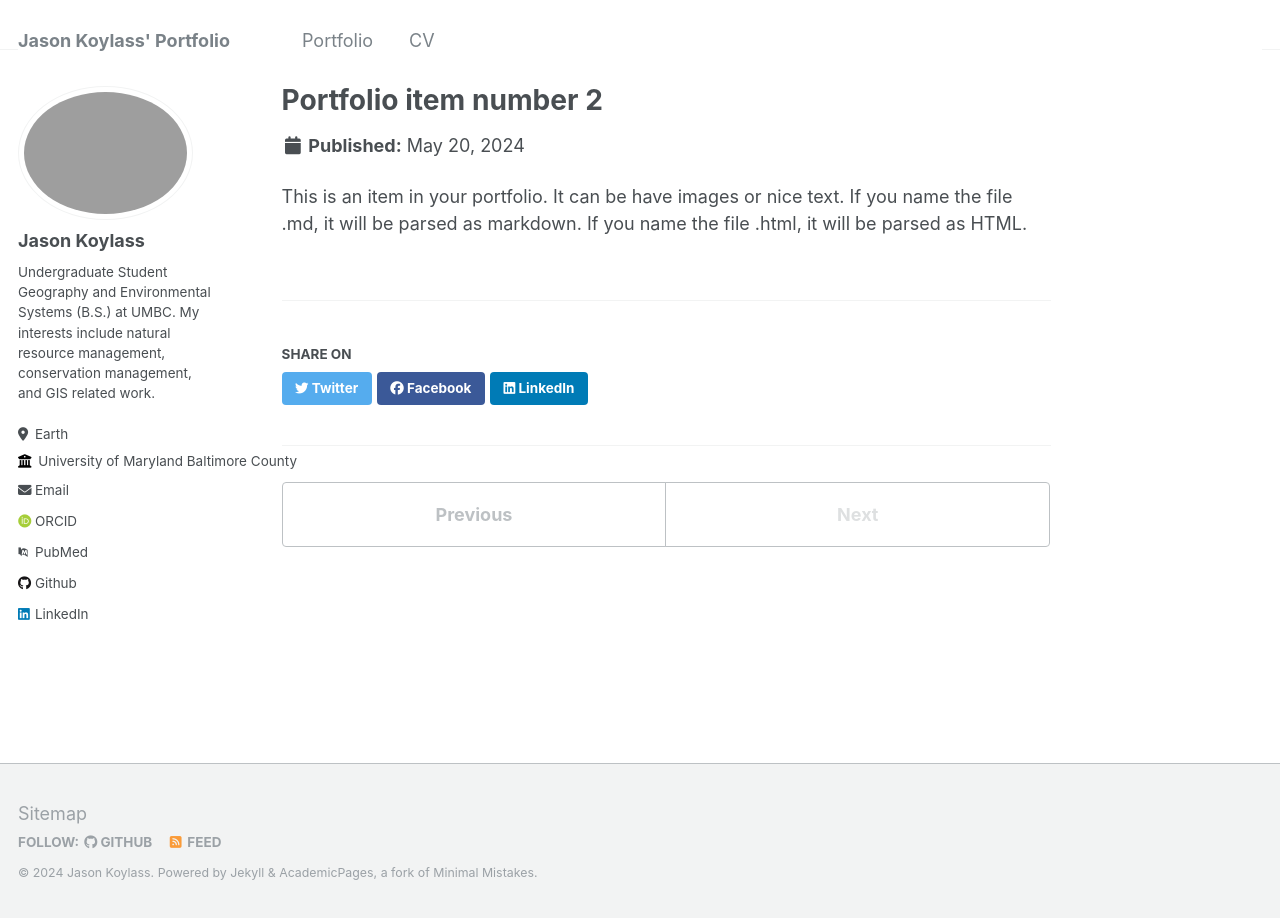
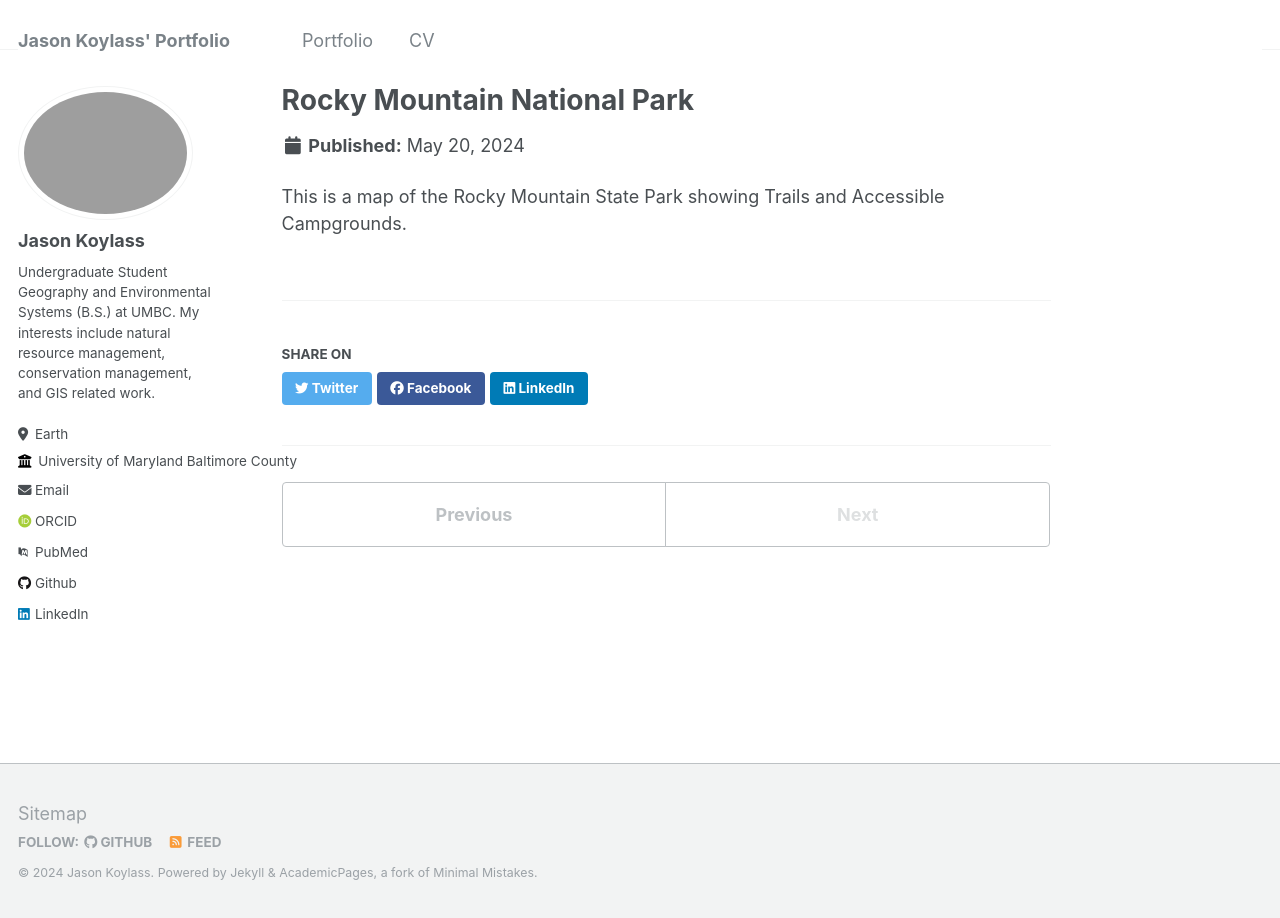
Before and after one commit to Jkoy592/Jkoy592.github.io, a Jekyll site: the page built from _portfolio/portfolio-2.html, in a window 1280 px wide. Built offline with Jekyll 4.4.1, drawn with Linux system fonts in a browser that asks for light colours; some web fonts are replaced.

Commit message:
Update portfolio-2.html

```diff
--- a/_portfolio/portfolio-2.html
+++ b/_portfolio/portfolio-2.html
@@ -1,8 +1,9 @@
 ---
-title: "Portfolio item number 2"
+title: "Rocky Mountain National Park
+"
 excerpt: "Rocky Mountain National Park <br/><img src='/Rocky-Mountain-National-Park-Map.jpg
 '>"
 collection: portfolio
 ---
 
-This is an item in your portfolio. It can be have images or nice text. If you name the file .md, it will be parsed as markdown. If you name the file .html, it will be parsed as HTML.
+This is a map of the Rocky Mountain State Park showing Trails and Accessible Campgrounds.
```
